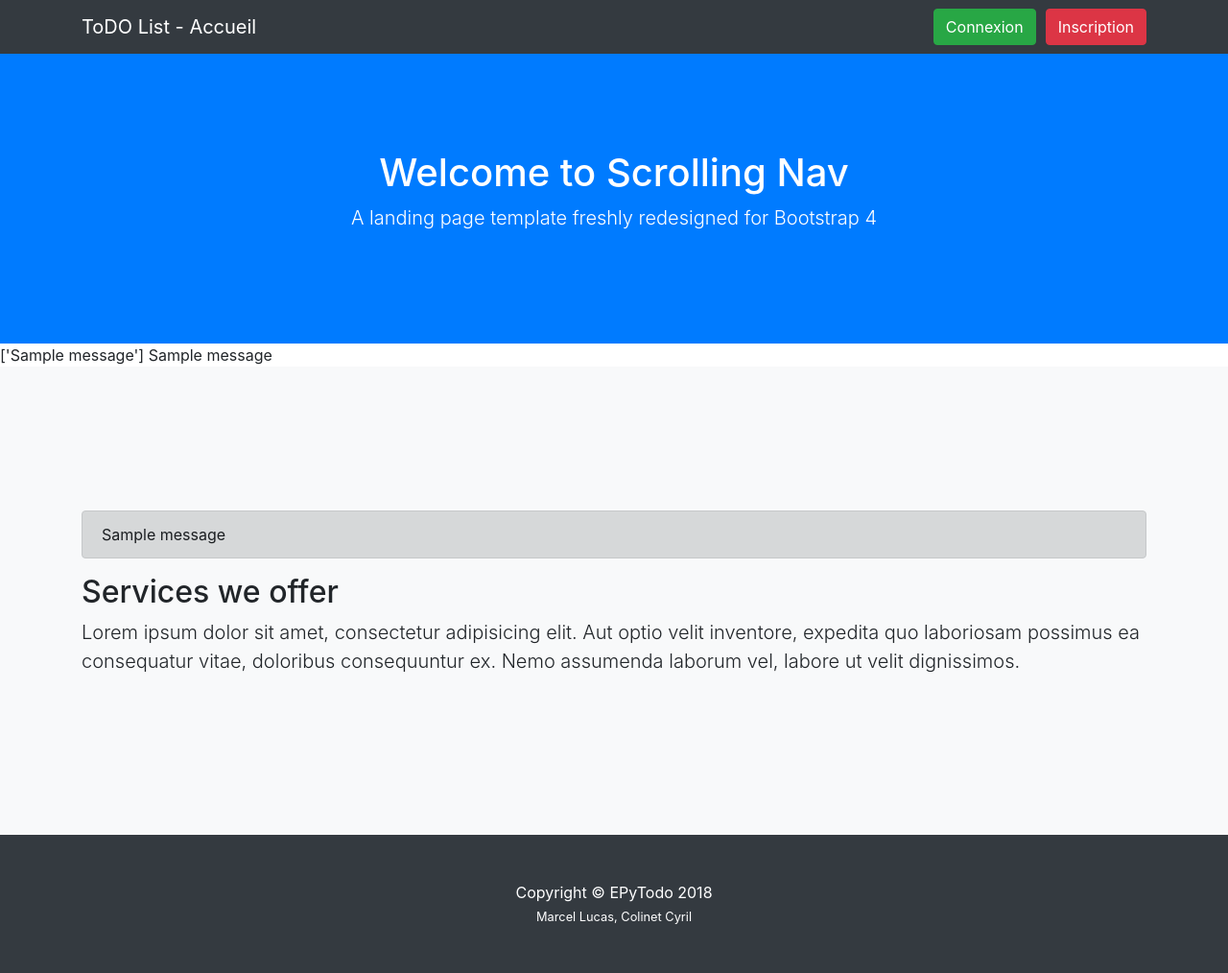
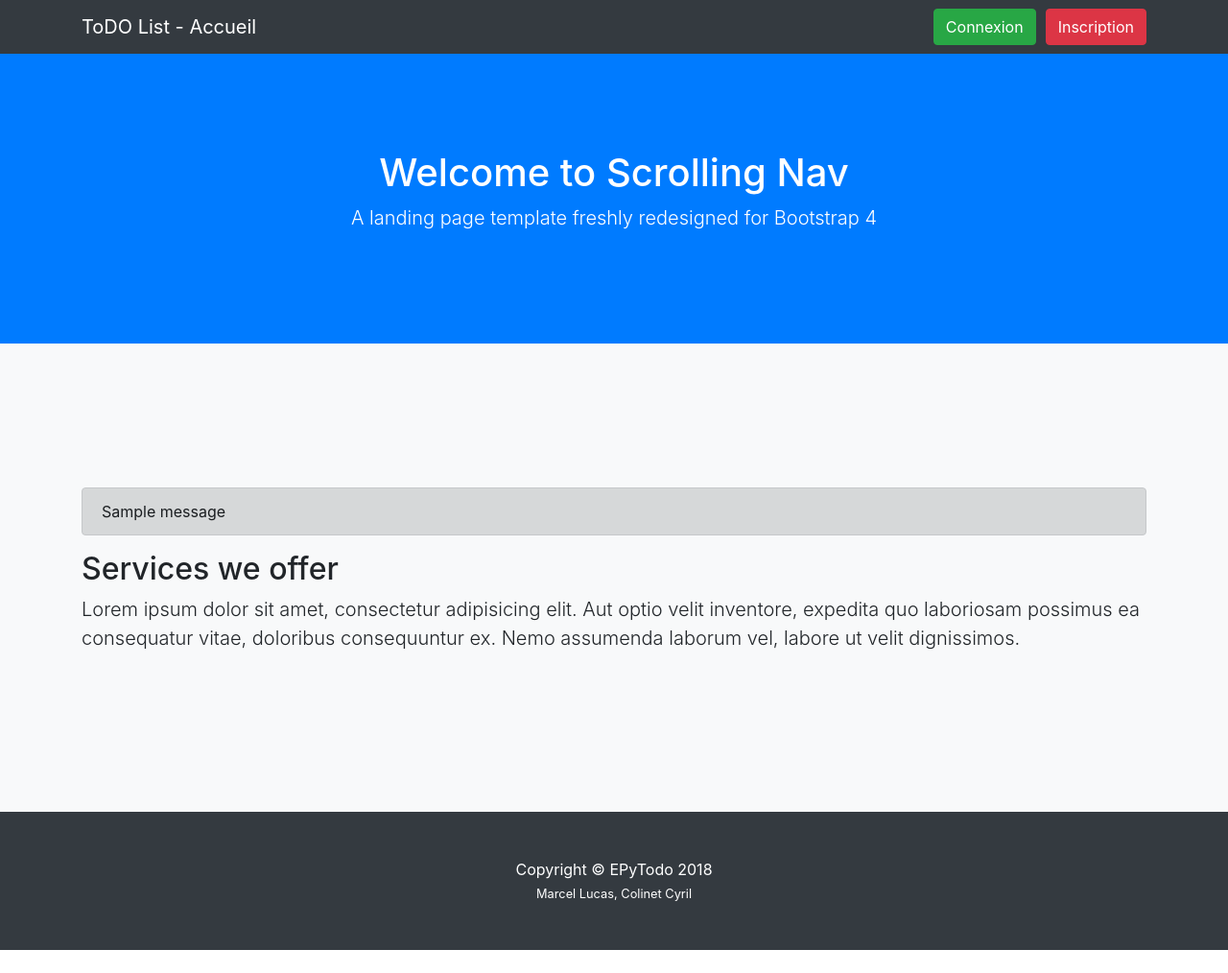
Before and after one commit to cyrilcolinet/epytodo_2017, a Flask app: page / in a window 1280 px wide. Shown: the whole page at 96% size. After the commit the page ends 990 px from the top, so only its background shows below. Run offline with Flask 2, Linux system fonts and the light colour scheme; tables that the repository leaves empty hold one stand-in row (values such as "Sample post"); one stand-in notice (Sample message) is shown; some libraries are stand-ins or nearby versions.

Commit message:
:gift: Remove useless function

```diff
--- a/app/templates/index.html
+++ b/app/templates/index.html
@@ -8,15 +8,6 @@
         <p class="lead">A landing page template freshly redesigned for Bootstrap 4</p>
     </div>
 </header>
-
-{% with messages = get_flashed_messages() %}
-   {% if messages %}
-      {% print(messages) %}
-      {% for message in messages %}
-         {{ message }}
-      {% endfor %}
-   {% endif %}
-{% endwith %}
 
 <section id="services" class="bg-light">
     <div class="container">
```
